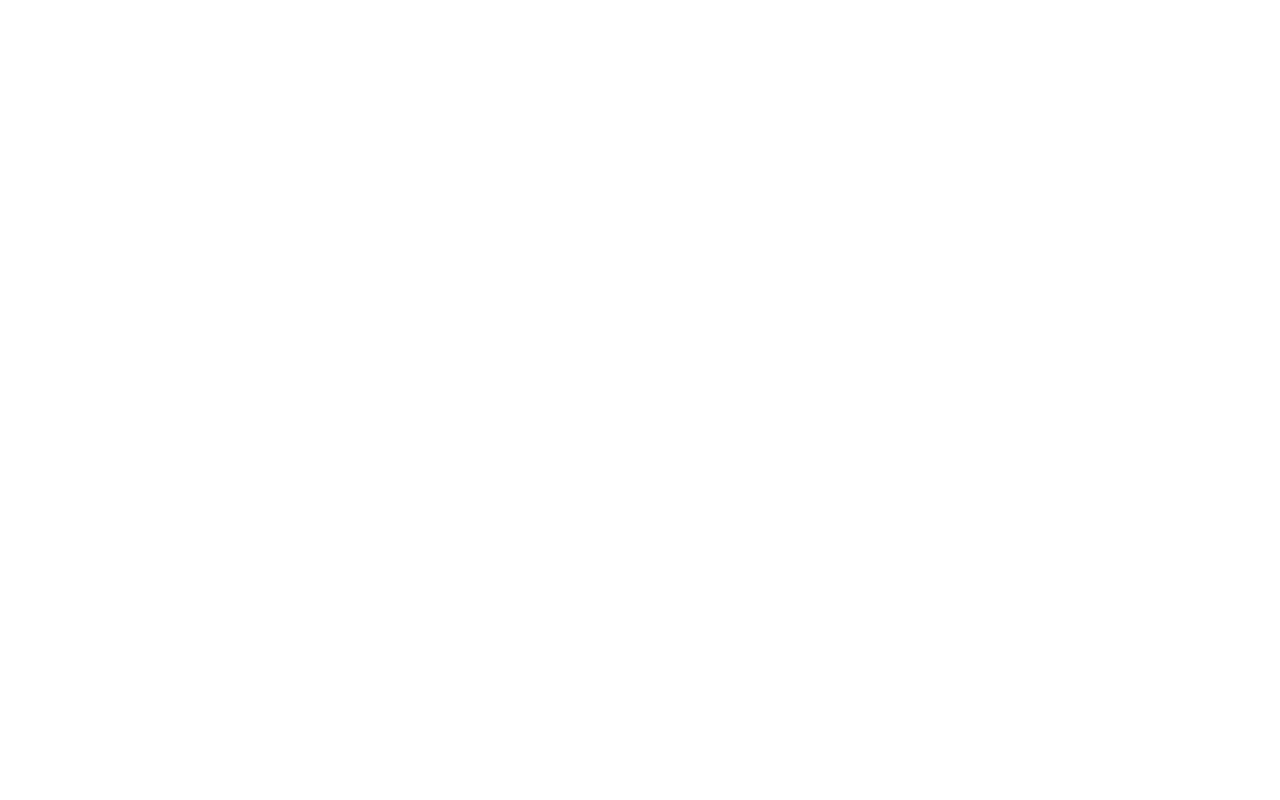
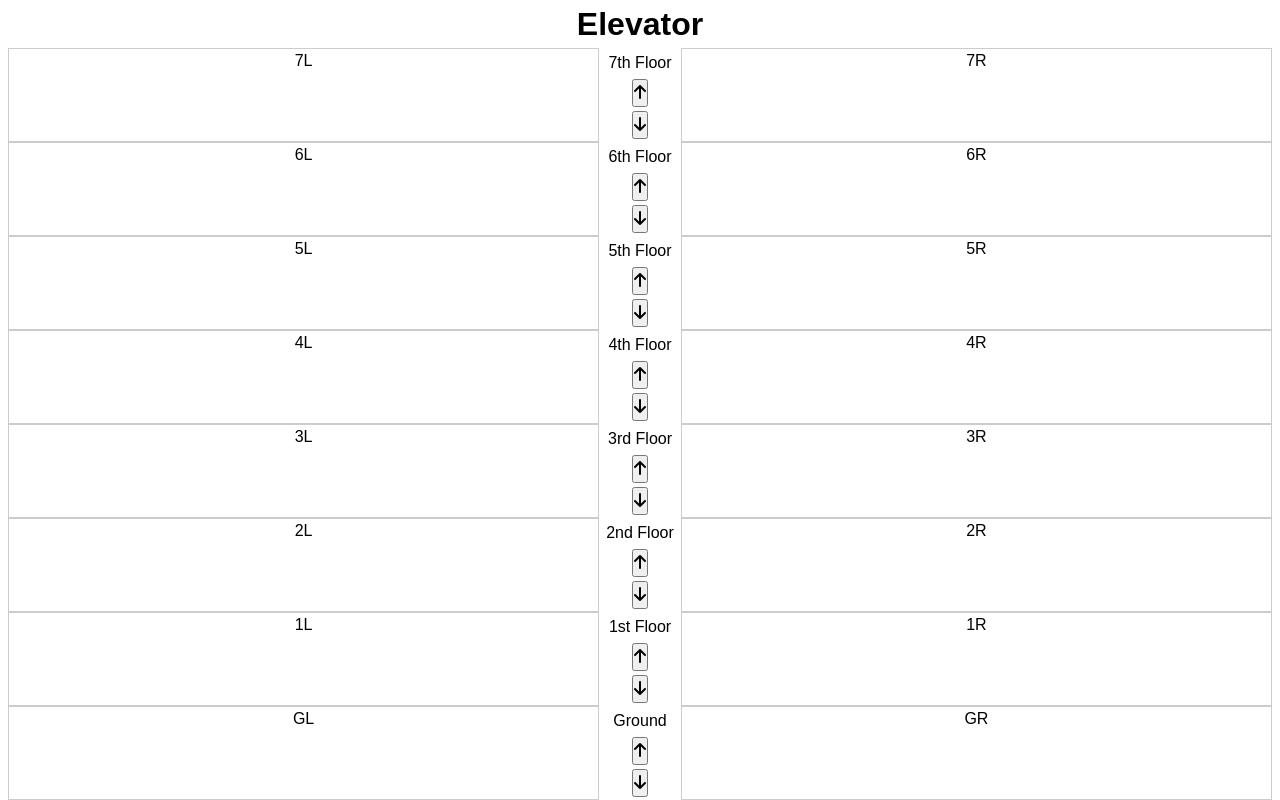
Before and after one commit to s2a31/elevator-simulation, a plain HTML site: page index.html in a window 1280 px wide. Drawn offline with Linux system fonts and the light colour scheme.

Commit message:
Add basic elevator UI layout with HTML structure and initial CSS styling

```diff
--- a/index.html
+++ b/index.html
@@ -4,10 +4,85 @@
   <meta charset="UTF-8">
   <meta name="viewport" content="width=device-width, initial-scale=1.0">
   <title>Elevator</title>
+  <link rel="stylesheet" href="https://cdnjs.cloudflare.com/ajax/libs/font-awesome/6.7.2/css/all.min.css">
   <link rel="stylesheet" href="style.css">
 </head>
 <body>
-  <div class="container"></div>
+  <h1>Elevator</h1>
+  <div class="container">
+    <div class="floor" data-floor="0">
+      <div class="shaft shaft-left">GL</div>
+      <div class="controls">
+        <p>Ground</p>
+        <button class="btn-up"><i class="fa-solid fa-arrow-up"></i></button>
+        <button class="btn-down"><i class="fa-solid fa-arrow-down"></i></button>
+      </div>
+      <div class="shaft shaft-right">GR</div>
+    </div>
+    <div class="floor" data-floor="1">
+      <div class="shaft shaft-left">1L</div>
+      <div class="controls">
+        <p>1st Floor</p>
+        <button class="btn-up"><i class="fa-solid fa-arrow-up"></i></button>
+        <button class="btn-down"><i class="fa-solid fa-arrow-down"></i></button>
+      </div>
+      <div class="shaft shaft-right">1R</div>
+    </div>
+    <div class="floor" data-floor="2">
+      <div class="shaft shaft-left">2L</div>
+      <div class="controls">
+        <p>2nd Floor</p>
+        <button class="btn-up"><i class="fa-solid fa-arrow-up"></i></button>
+        <button class="btn-down"><i class="fa-solid fa-arrow-down"></i></button>
+      </div>
+      <div class="shaft shaft-right">2R</div>
+    </div>
+    <div class="floor" data-floor="3">
+      <div class="shaft shaft-left">3L</div>
+      <div class="controls">
+        <p>3rd Floor</p>
+        <button class="btn-up"><i class="fa-solid fa-arrow-up"></i></button>
+        <button class="btn-down"><i class="fa-solid fa-arrow-down"></i></button>
+      </div>
+      <div class="shaft shaft-right">3R</div>
+    </div>
+    <div class="floor" data-floor="4">
+      <div class="shaft shaft-left">4L</div>
+      <div class="controls">
+        <p>4th Floor</p>
+        <button class="btn-up"><i class="fa-solid fa-arrow-up"></i></button>
+        <button class="btn-down"><i class="fa-solid fa-arrow-down"></i></button>
+      </div>
+      <div class="shaft shaft-right">4R</div>
+    </div>
+    <div class="floor" data-floor="5">
+      <div class="shaft shaft-left">5L</div>
+      <div class="controls">
+        <p>5th Floor</p>
+        <button class="btn-up"><i class="fa-solid fa-arrow-up"></i></button>
+        <button class="btn-down"><i class="fa-solid fa-arrow-down"></i></button>
+      </div>
+      <div class="shaft shaft-right">5R</div>
+    </div>
+    <div class="floor" data-floor="6">
+      <div class="shaft shaft-left">6L</div>
+      <div class="controls">
+        <p>6th Floor</p>
+        <button class="btn-up"><i class="fa-solid fa-arrow-up"></i></button>
+        <button class="btn-down"><i class="fa-solid fa-arrow-down"></i></button>
+      </div>
+      <div class="shaft shaft-right">6R</div>
+    </div>
+    <div class="floor" data-floor="7">
+      <div class="shaft shaft-left">7L</div>
+      <div class="controls">
+        <p>7th Floor</p>
+        <button class="btn-up"><i class="fa-solid fa-arrow-up"></i></button>
+        <button class="btn-down"><i class="fa-solid fa-arrow-down"></i></button>
+      </div>
+      <div class="shaft shaft-right">7R</div>
+    </div>
+  </div>
   <script src="script.js"></script>
 </body>
 </html>
--- a/style.css
+++ b/style.css
@@ -0,0 +1,66 @@
+/* CSS Reset - Normalize basic styles across browsers */
+* {
+  margin: 0;
+  padding: 0;
+  box-sizing: border-box;
+}
+
+html, body {
+  height: 100%;
+  font-family: sans-serif;
+  line-height: 1.5;
+  -webkit-font-smoothing: antialiased;
+  -moz-osx-font-smoothing: grayscale;
+}
+
+img, picture, video, canvas, svg {
+  display: block;
+  max-width: 100%;
+}
+
+input, button, textarea, select {
+  font: inherit;
+}
+
+
+
+body {
+  display: flex;
+  flex-direction: column;
+}
+
+h1 {
+  text-align: center;
+}
+
+.container {
+  display: flex;
+  flex-direction: column-reverse;
+  flex: 1;
+  overflow-y: auto;
+}
+
+.floor {
+  display: grid;
+  grid-template-columns: 1fr auto 1fr;
+  align-items: center;
+  text-align: center;
+  gap: 0.3rem;
+  margin: 0 0.5rem;
+  height: 100%;
+}
+
+.shaft {
+  border: 1px solid #ccc;
+  height: 100%;
+}
+
+.controls {
+  display: flex;
+  flex-direction: column;
+  align-items: center;
+  justify-content: center;
+  gap: 4px;
+  text-align: center;
+  min-width: 4.5rem;
+}
```
